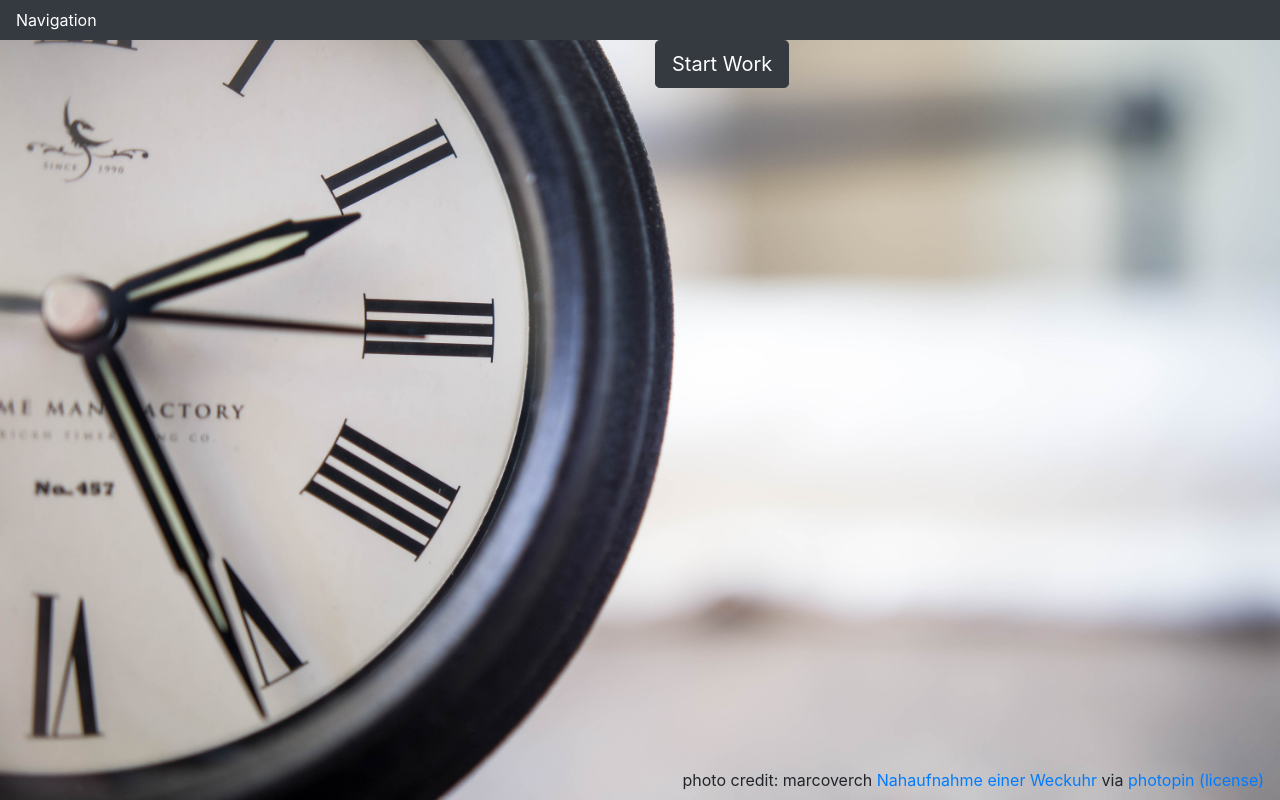
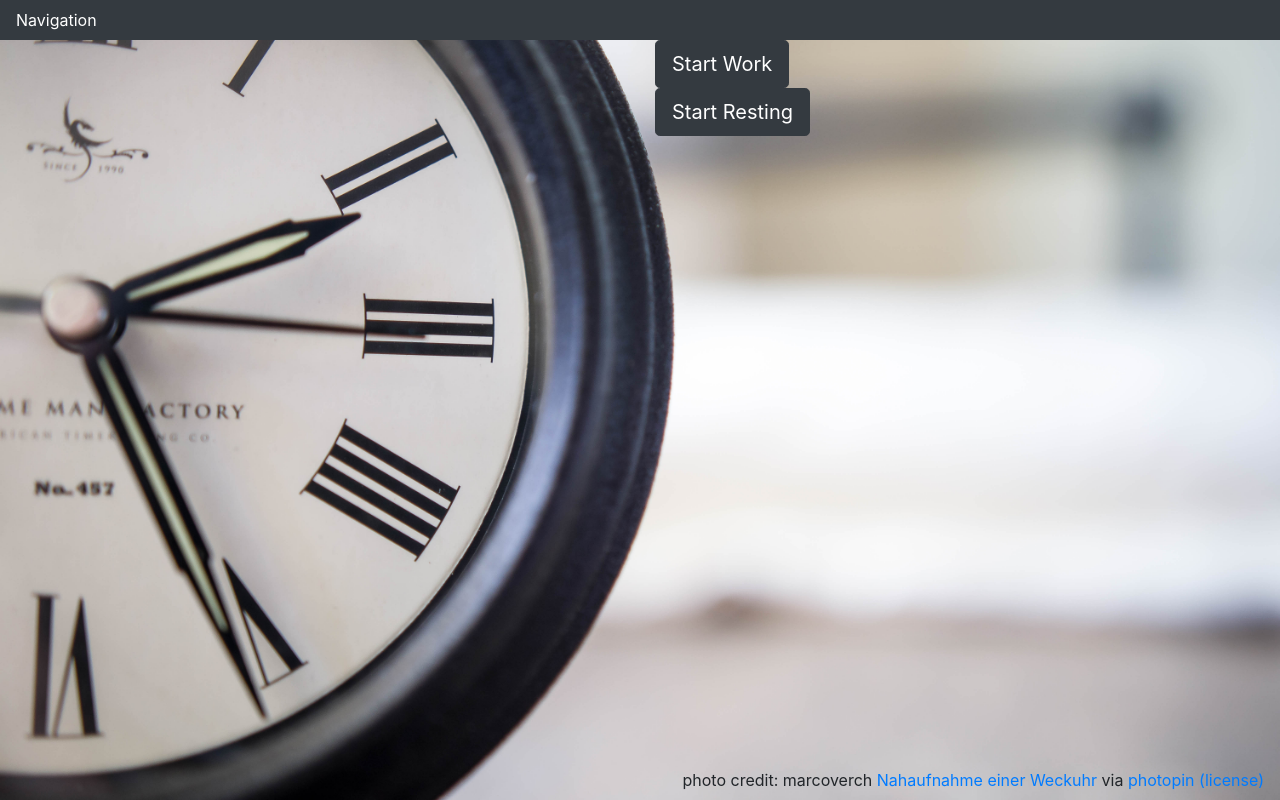
Before and after one commit to inesjelovac/pomodoro, a Vue app: page / in a window 1280 px wide. Built offline with nearby package versions, Linux system fonts and the light colour scheme.

Commit message:
simple rest counter

```diff
--- a/src/App.vue
+++ b/src/App.vue
@@ -2,6 +2,7 @@
   <div>
     <app-navigation></app-navigation>
     <app-work-counter></app-work-counter>
+    <app-rest-counter></app-rest-counter>
     <nav class="navbar fixed-bottom">
       <div></div>
       <div class="navbar-right">
@@ -13,12 +14,14 @@
 
 <script>
 import Navigation from './components/Navigation';
+import RestCounter from './components/RestCounter';
 import WorkCounter from './components/WorkCounter';
 
 export default {
   components: {
     appNavigation: Navigation,
     appWorkCounter: WorkCounter,
+    appRestCounter: RestCounter,
   },
 };
 </script>
--- /dev/null
+++ b/src/components/RestCounter.vue
@@ -0,0 +1,43 @@
+<template>
+  <div class="row">
+    <div class="col-xs-12 offset-md-6 col-md-6">
+      <button type="button" class="btn btn-dark btn-lg" @click="startCounter">{{ buttonText }}</button>
+    </div>
+  </div>
+</template>
+
+<script>
+export default {
+  data() {
+    return {
+      buttonText: 'Start Resting',
+      time: 5, // 25 * 60,
+      counterValue: 0,
+    };
+  },
+  methods: {
+    resetCounter() {
+      this.counterValue = this.time;
+      this.counterValue = 0;
+      this.buttonText = 'Start Resting';
+    },
+    startCounter() {
+      this.counterValue = this.time;
+      const interval = setInterval(() => {
+        this.updateCounter();
+        if (this.counterValue === 0) {
+          clearInterval(interval);
+          alert('Done! Time to work');
+          this.resetCounter();
+        }
+      }, 1000);
+    },
+    updateCounter() {
+      if (this.counterValue > 0) {
+        this.buttonText = this.counterValue;
+        this.counterValue = this.counterValue - 1;
+      }
+    },
+  },
+};
+</script>
```
